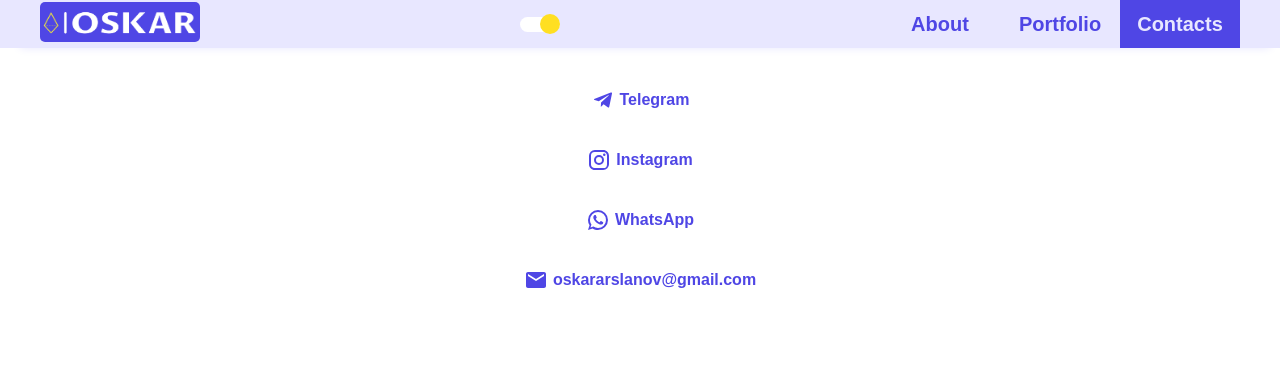
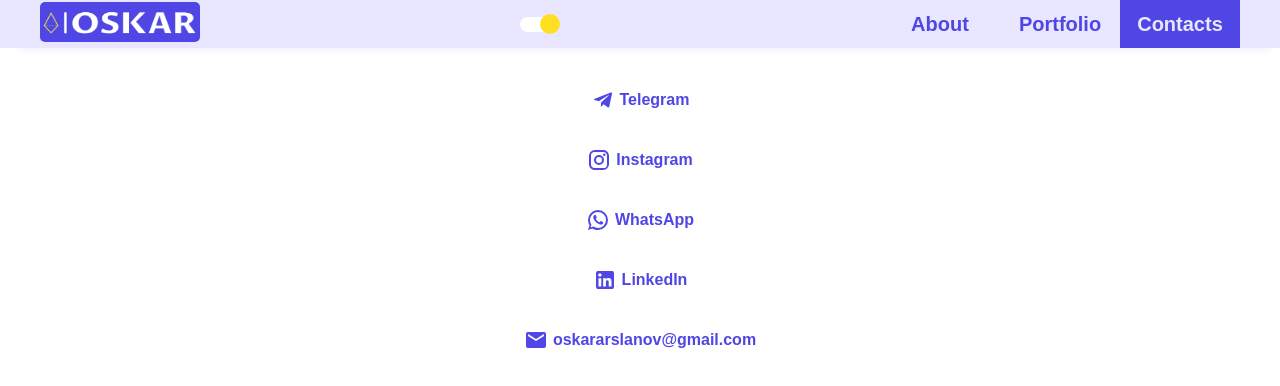
Before and after one commit to OskarArslanov/open_app, a Next.js app: page /contacts in a window 1280 px wide. Shown: the top 386 px of the page. Built offline with nearby package versions, Linux system fonts and the light colour scheme.

Commit message:
add linkedin

```diff
--- a/src/app/contacts/page.tsx
+++ b/src/app/contacts/page.tsx
@@ -3,7 +3,13 @@
 import OAButton from '@/features/OAButton';
 import { AnimateContainer } from '@/widgets/Animations';
 import styled from '@emotion/styled';
-import { Email, Instagram, Telegram, WhatsApp } from '@mui/icons-material';
+import {
+  Email,
+  Instagram,
+  Telegram,
+  WhatsApp,
+  LinkedIn,
+} from '@mui/icons-material';
 
 const contacts = [
   // {
@@ -32,6 +38,12 @@
   },
   {
     id: 4,
+    name: 'LinkedIn',
+    icon: <LinkedIn />,
+    href: 'https://www.linkedin.com/in/oskar-arslanov-2b3362255/',
+  },
+  {
+    id: 5,
     name: 'oskararslanov@gmail.com',
     icon: <Email />,
     href: 'mailto: oskararslanov@gmail.com',
--- a/src/app/portfolio/page.tsx
+++ b/src/app/portfolio/page.tsx
@@ -14,7 +14,7 @@
 import Chat from '@/pages/Portfolio/Chat';
 import Link from 'next/link';
 import Registration from '@/pages/Portfolio/Auth/Registration';
-import Files from '@/pages/Portfolio/Files';
+import ImageCropper from '@/pages/Portfolio/ImageCropper';
 
 const portfolio: { id: number; name: string; content: ReactNode }[] = [
   {
@@ -60,7 +60,7 @@
   {
     id: 8,
     name: 'files',
-    content: <Files />,
+    content: <ImageCropper />,
   },
 ];
 
--- a/src/pages/Portfolio/Files/index.tsx
+++ b/src/pages/Portfolio/ImageCropper/index.tsx
@@ -14,7 +14,7 @@
   borderRadius: '5px',
   flexWrap: 'wrap',
 });
-const Files = () => {
+const ImageCropper = () => {
   const [file, setFile] = useState<File>();
   const [openCrop, setOpenCrop] = useState(false);
   const [images, setImages] = useState<File[]>([]);
@@ -72,4 +72,4 @@
   );
 };
 
-export default Files;
+export default ImageCropper;
```
